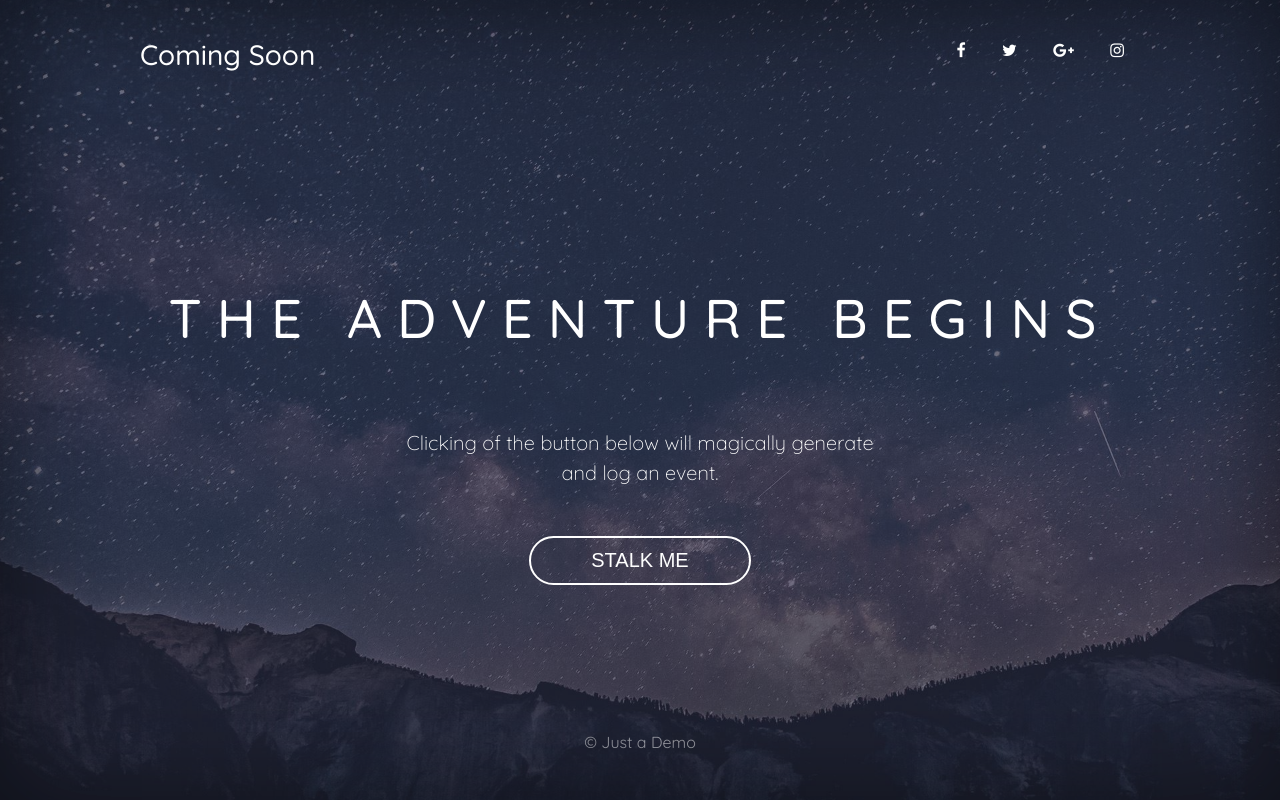
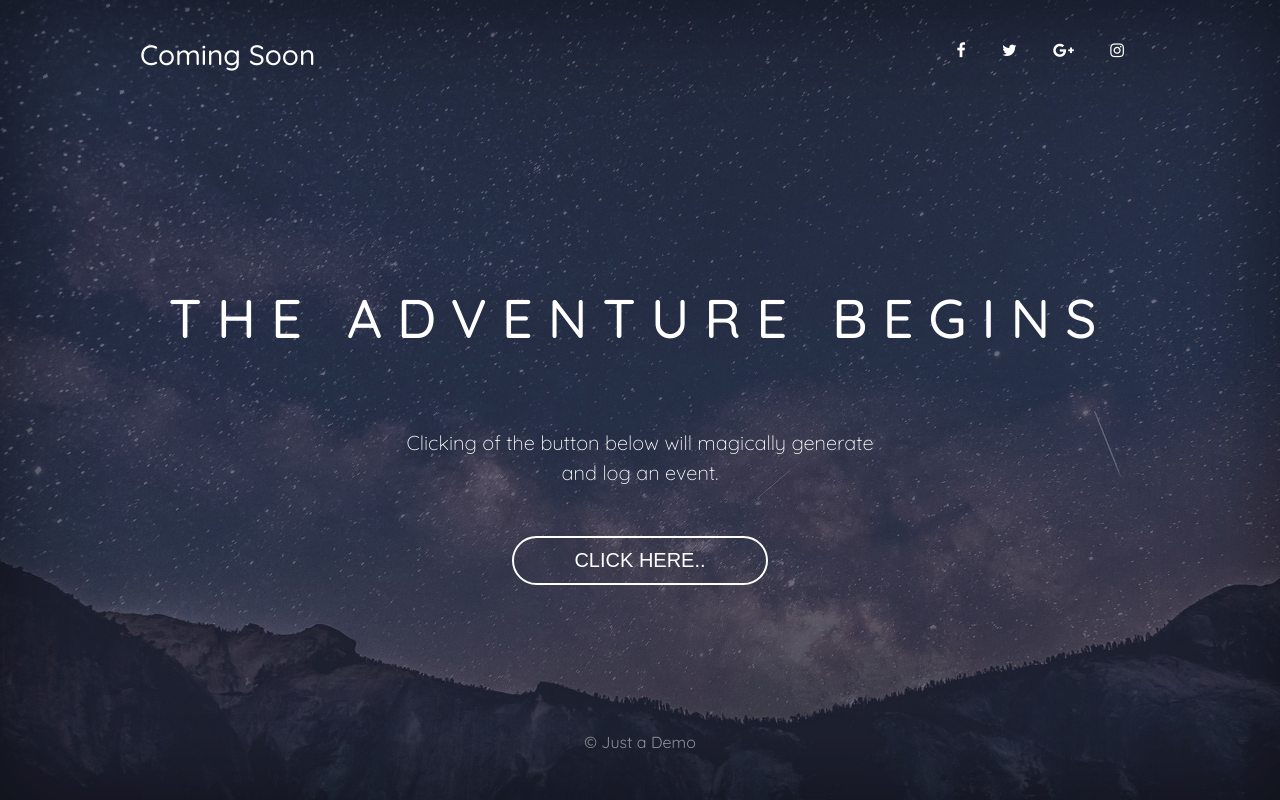
Before and after one commit to sainib/mixpanel-demos, a CodeIgniter app: page /HTML_PHP/ in a window 1280 px wide. Run offline with CodeIgniter, Linux system fonts and the light colour scheme; some libraries are stand-ins or nearby versions.

Commit message:
some updates

```diff
--- a/HTML_PHP/application/views/welcome_message.php
+++ b/HTML_PHP/application/views/welcome_message.php
@@ -33,7 +33,7 @@ defined('BASEPATH') OR exit('No direct script access allowed');
 </div>
         <h1 class="cover-heading">The adventure Begins</h1>
         <p class="lead cover-copy">Clicking of the button below will magically generate and log an event.</p>
-        <p class="lead"><button type="button" id="theButton" name="theButton" class="btn btn-lg btn-default btn-notify">Stalk Me</button></p>
+        <p class="lead"><button type="button" id="theButton" name="theButton" class="btn btn-lg btn-default btn-notify">Click Here..</button></p>
       </div>
       <div class="mastfoot">
         <div class="inner">
```
